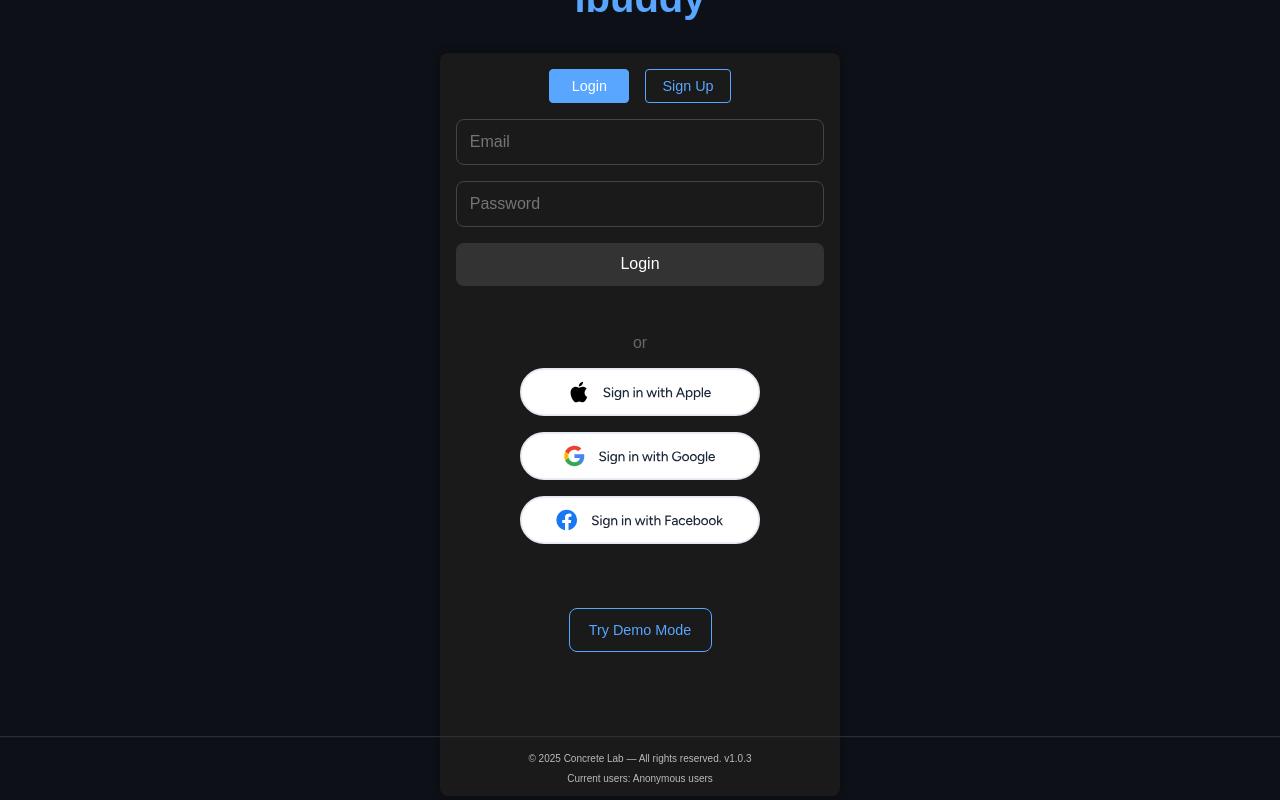
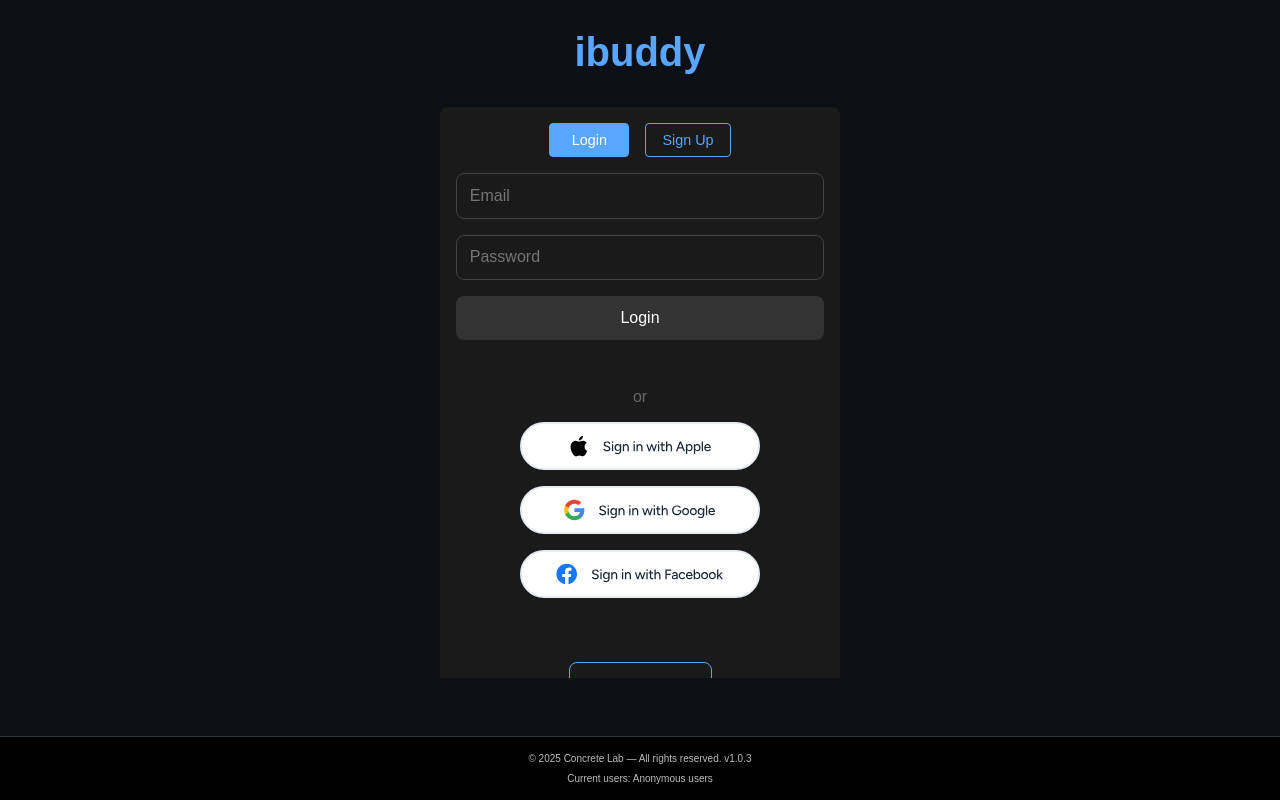
Before and after one commit to davidminq/chitchat, a React (Vite) app in the folder ibuddy/: page / in a window 1280 px wide. Built offline with nearby package versions, Linux system fonts and the light colour scheme; no server answers.

Commit message:
Fix footer positioning and layout issues, update AuthComponent structure

```diff
--- a/ibuddy/src/App.jsx
+++ b/ibuddy/src/App.jsx
@@ -95,7 +95,7 @@ function App() {
   }
 
   return (
-    <div style={{ backgroundColor: '#000' }}>
+    <div style={{ backgroundColor: '#000', display: 'flex', flexDirection: 'column', minHeight: '100vh' }}>
       {user ? (
         <ChatComponent user={user} onLogout={handleLogout} />
       ) : (
--- a/ibuddy/src/components/AuthComponent.jsx
+++ b/ibuddy/src/components/AuthComponent.jsx
@@ -76,7 +76,7 @@ const AuthComponent = ({ onAuthSuccess, onGuestMode }) => {
 
   return (
     <>
-      <div className="auth-gate">
+      <div className="auth-gate" style={{ flex: 1 }}>
         <div className="auth-container">
           <div style={{ marginBottom: '2rem', textAlign: 'center' }}>
             <h1 style={{
@@ -205,7 +205,7 @@ const AuthComponent = ({ onAuthSuccess, onGuestMode }) => {
 
             {/* Demo Mode Button */}
             {onGuestMode && (
-              <div style={{ marginTop: '4rem', marginBottom: '8rem', textAlign: 'center' }}>
+              <div style={{ marginTop: '4rem', marginBottom: '12rem', textAlign: 'center', paddingBottom: '4rem' }}>
                 <button
                   onClick={onGuestMode}
                   style={{
@@ -237,8 +237,7 @@ const AuthComponent = ({ onAuthSuccess, onGuestMode }) => {
         </div>
       </div>
       <footer className="chat-footer" style={{
-        marginTop: 'auto',
-        width: '100vw',
+        width: '100%',
         padding: '1rem 0',
         backgroundColor: 'transparent',
         textAlign: 'center'
--- a/ibuddy/src/index.css
+++ b/ibuddy/src/index.css
@@ -159,11 +159,10 @@ body {
   flex-direction: column;
   align-items: center;
   justify-content: center;
-  height: 100vh;
-  width: 100vw;
   box-sizing: border-box;
   background-color: #0d1117;
-  overflow: hidden;
+  flex: 1;
+  width: 100%;
 }
 
 .auth-container {
@@ -172,6 +171,8 @@ body {
   max-width: 400px;
   width: 100%;
   transform: translateY(-30px);
+  max-height: calc(100vh - 120px);
+  overflow-y: auto;
 }
 
 .auth-gate h1 {
@@ -209,7 +210,8 @@ html, body {
   height: 100%;
   margin: 0;
   padding: 0;
-  overflow: hidden;
+  display: flex;
+  flex-direction: column;
 }
 
 footer {
@@ -219,4 +221,5 @@ footer {
   color: #aaa;
   font-size: 0.75rem;
   background-color: #0d1117;
+  width: 100%;
 }
```
